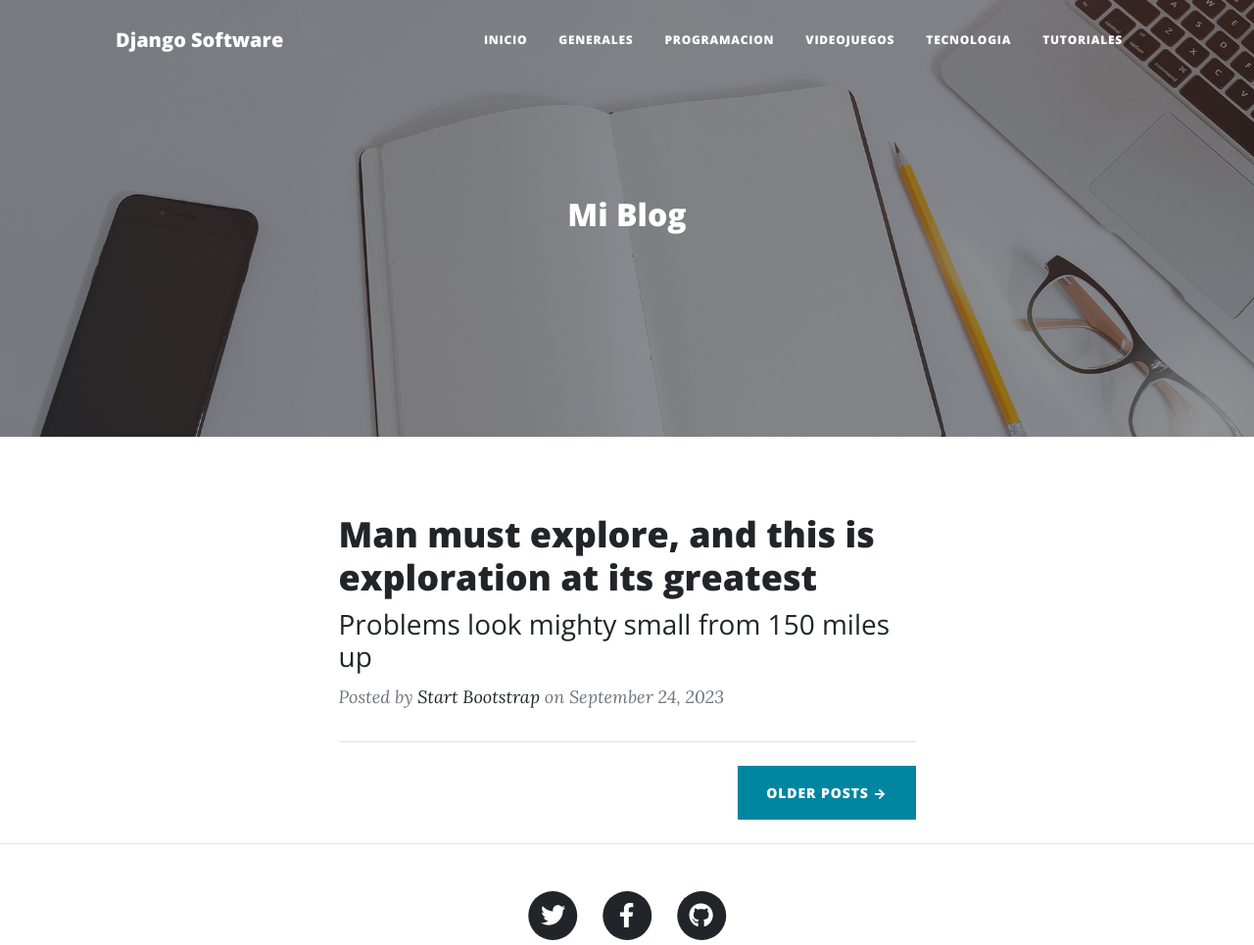
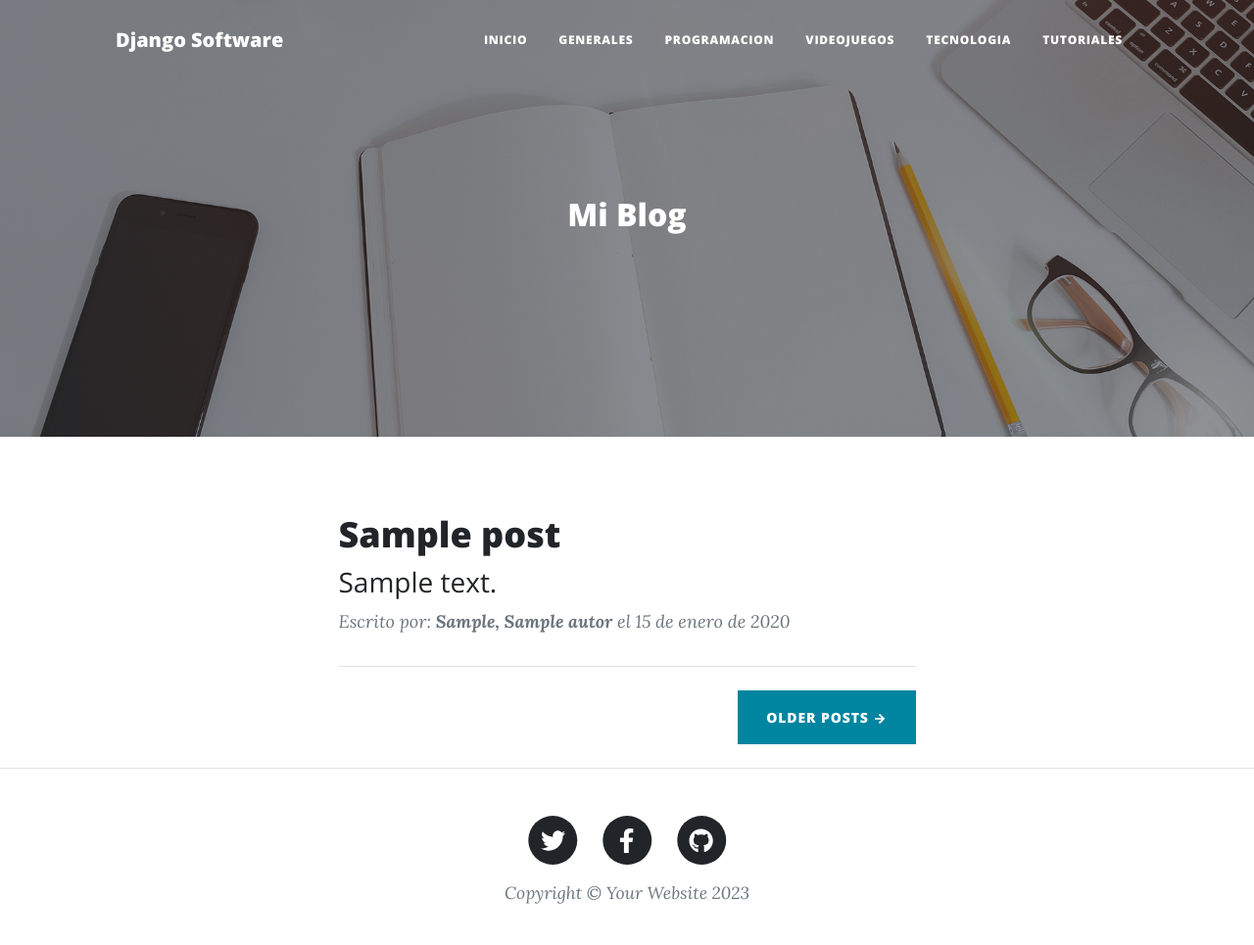
Before and after one commit to AlpGregory/Blog-Django, a Django app: page / in a window 1280 px wide. Shown: the top 965 px of the page at 98% size. After the commit the page ends 923 px from the top, so only its background shows below. Run offline with Django 4.2, Linux system fonts and the light colour scheme; tables that the repository leaves empty hold one stand-in row (values such as "Sample post"); some libraries are stand-ins or nearby versions.

Commit message:
Showing posts list on index and filtered by categories

```diff
--- a/src/blog/templates/blog/index.html
+++ b/src/blog/templates/blog/index.html
@@ -53,18 +53,24 @@
         <div class="container px-4 px-lg-5">
             <div class="row gx-4 gx-lg-5 justify-content-center">
                 <div class="col-md-10 col-lg-8 col-xl-7">
+                    {% if posts %}
+                    {% for post in posts %}
                     <!-- Post preview-->
                     <div class="post-preview">
                         <a href="post.html">
-                            <h2 class="post-title">Man must explore, and this is exploration at its greatest</h2>
-                            <h3 class="post-subtitle">Problems look mighty small from 150 miles up</h3>
+                            <h2 class="post-title">{{ post.titulo }}</h2>
+                            <h3 class="post-subtitle">{{ post.descripcion }}</h3>
                         </a>
                         <p class="post-meta">
-                            Posted by
-                            <a href="#!">Start Bootstrap</a>
-                            on September 24, 2023
+                            Escrito por:
+                            <strong>{{ post.autor }}</strong> el
+                            {{ post.fecha_creacion }}
                         </p>
                     </div>
+                    {% endfor %}
+                    {% else %}
+                    <h1>No hay posts registrados.</h1>
+                    {% endif %}
                     <!-- Divider-->
                     <hr class="my-4" />
                     <!-- Pager-->
--- a/src/blog/views.py
+++ b/src/blog/views.py
@@ -1,25 +1,38 @@
 from django.shortcuts import render
+from blog.models import Post, Categoria
 
 
 def home(request):
-    return render(request, 'blog/index.html')
+    posts = Post.objects.filter(estado=True)
+
+    return render(request, 'blog/index.html', {'posts': posts})
 
 
 def generales(request):
-    return render(request, 'blog/generales.html')
+    posts = Post.objects.filter(estado=True, categoria=Categoria.objects.get(nombre='General'))
+
+    return render(request, 'blog/generales.html', {'posts': posts})
 
 
 def programacion(request):
-    return render(request, 'blog/programacion.html')
+    posts = Post.objects.filter(estado=True, categoria=Categoria.objects.get(nombre='Programacion'))
+
+    return render(request, 'blog/programacion.html', {'posts': posts})
 
 
 def tutoriales(request):
-    return render(request, 'blog/tutoriales.html')
+    posts = Post.objects.filter(estado=True, categoria=Categoria.objects.get(nombre='Tutoriales'))
+
+    return render(request, 'blog/tutoriales.html', {'posts': posts})
 
 
 def tecnologia(request):
-    return render(request, 'blog/tecnologia.html')
+    posts = Post.objects.filter(estado=True, categoria=Categoria.objects.get(nombre='Tecnologia'))
+
+    return render(request, 'blog/tecnologia.html', {'posts': posts})
 
 
 def videojuegos(request):
-    return render(request, 'blog/videojuegos.html')
+    posts = Post.objects.filter(estado=True, categoria=Categoria.objects.get(nombre='Video juegos'))
+
+    return render(request, 'blog/videojuegos.html', {'posts': posts})
```
